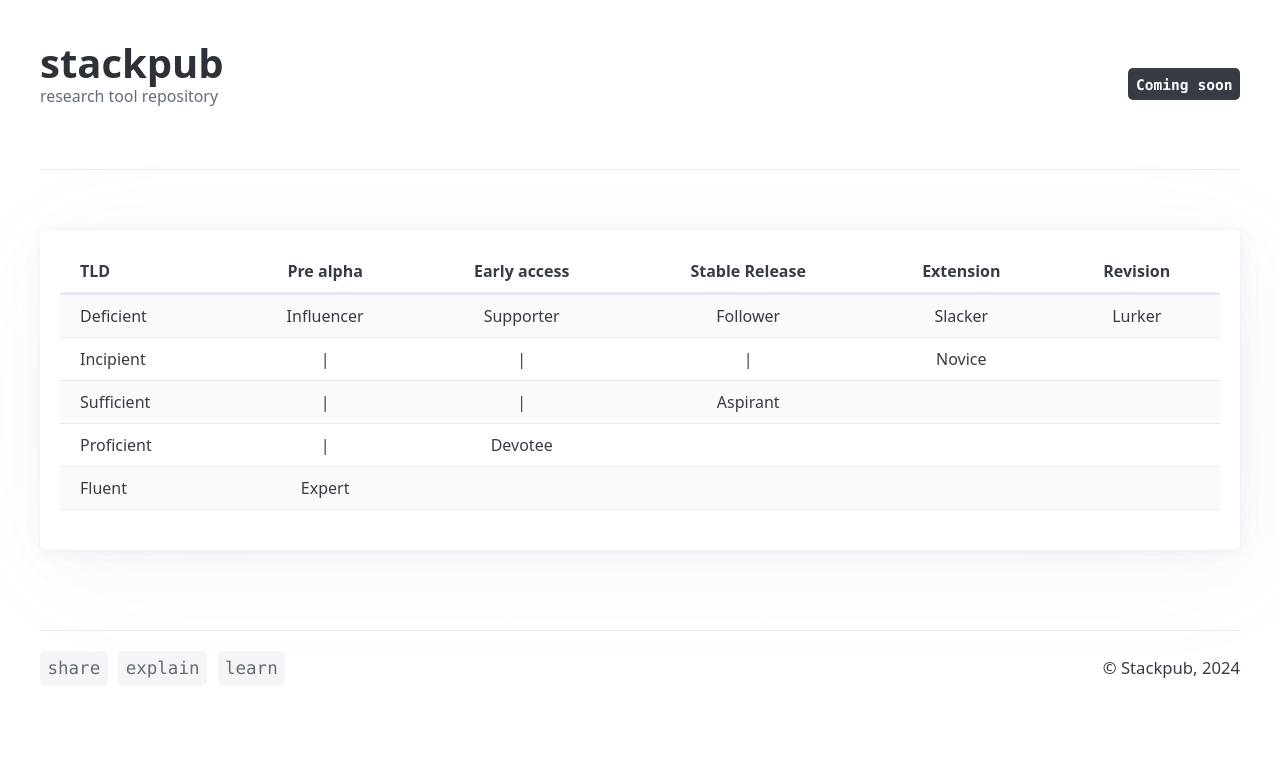
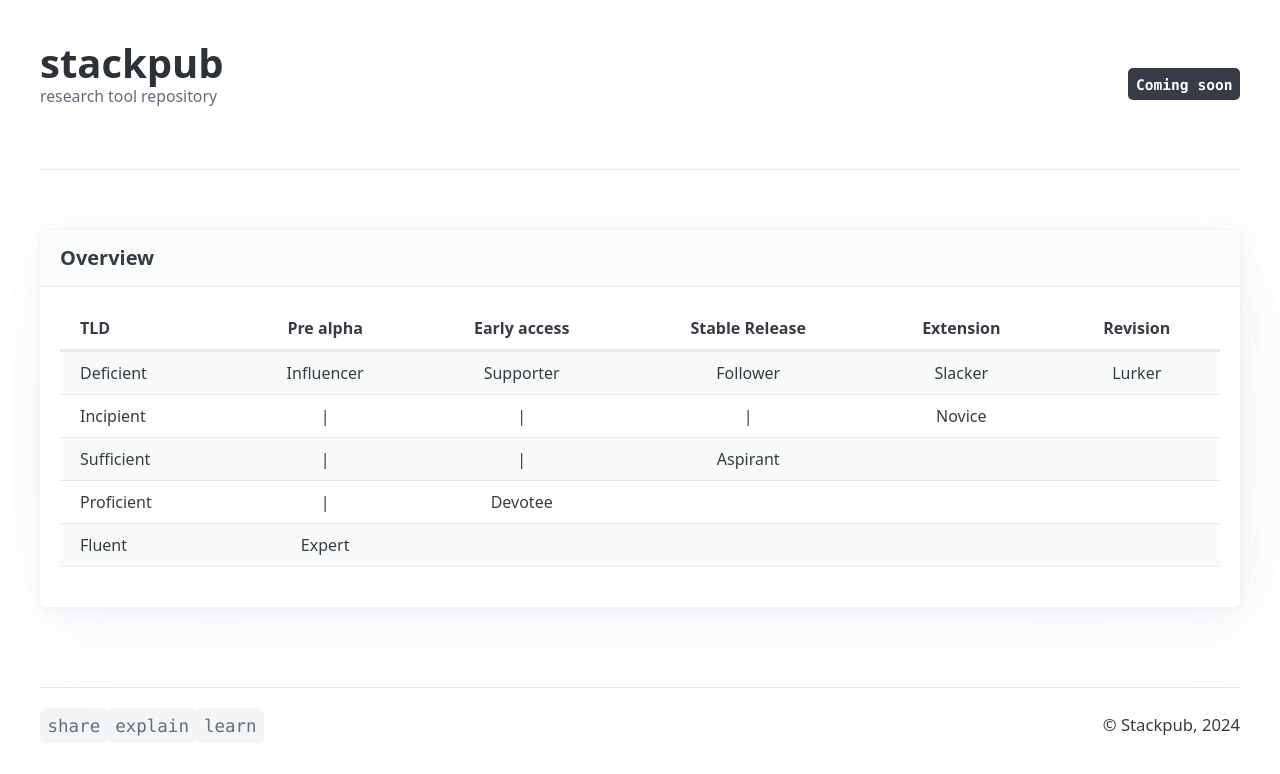
Before and after one commit to suptext/stackpub, a plain HTML site: page index.html in a window 1280 px wide. Drawn offline with nearby package versions, Linux system fonts and the light colour scheme.

Commit message:
Update index.html

```diff
--- a/index.html
+++ b/index.html
@@ -39,7 +39,7 @@
       body > footer > hr {
         width: 100%;
       }
-      body > footer > code:not(:nth-of-type(3)) {
+      body > footer > small > code:not(:nth-of-type(3)) {
         margin-right: 1ch;
       }
       body > footer > small:last-child {
@@ -55,7 +55,7 @@
           <li>
             <hgroup>
               <h1>stackpub</h1>
-              <p style="font-size: 0.795em">research tool repository</p>
+              <p style="font-size: 0.79em">research tool repository</p>
             </hgroup>
           </li>
         </ul>
@@ -75,6 +75,11 @@
 
     <main class="container">
       <article>
+
+        <header>
+          <b>Overview</b>
+        </header>
+
         <div class="overflow-auto">
         <table class="striped">
           <thead>
```
